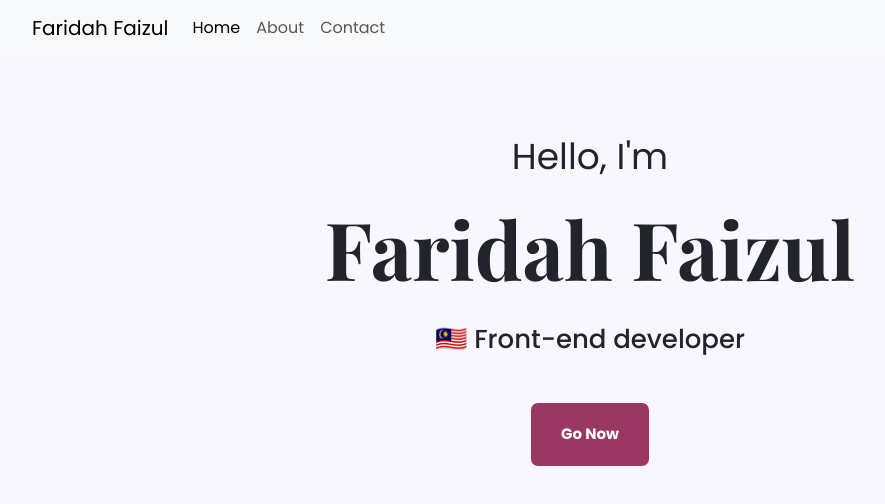
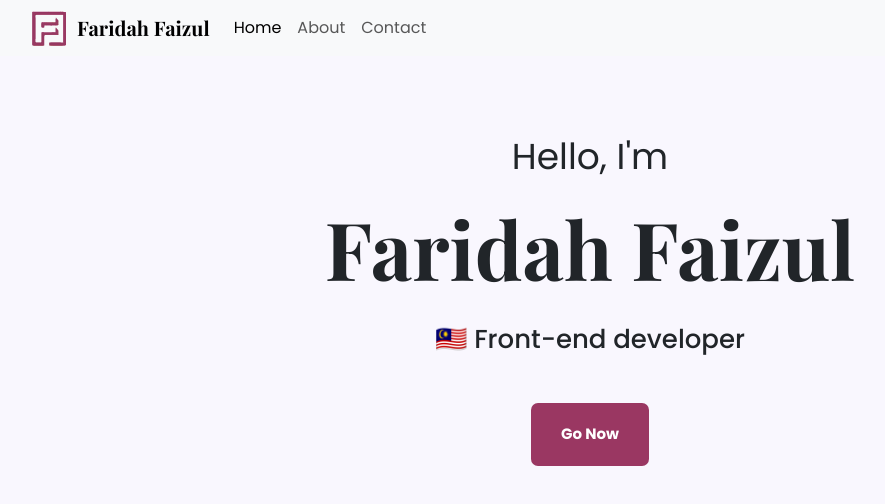
Before and after one commit to faridahfaizul/portfolio-homework, a plain HTML site: page index.html in a window 1280 px wide. Shown: the whole page, without its empty margins (50-935 px from the left). Drawn offline with nearby package versions, Linux system fonts and the light colour scheme; a web font is replaced by a local one.

Commit message:
Update CSS file for  navbar logo

```diff
--- a/css/styles.css
+++ b/css/styles.css
@@ -1,7 +1,8 @@
 :root {
+    --default-font: 'Roboto', sans-serif;
     --main-font:'Poppins',sans-serif;
-    --default-font:'Roboto',sans-serif;
     --accent-font:'Playfair Display',serif;
+    --branding-color: #9A3762;
 }
 
 body {
@@ -13,6 +14,14 @@ body {
 h1 {
     font-family: var(--accent-font);
     font-weight: bold;
+}
+
+.navbar-brand {
+    font-family: var(--accent-font);
+    font-weight: bold;
+    background: url("../image/logo.png") no-repeat;
+    padding-left: 45px;
+    background-position: left center;
 }
 
 .hero p {
@@ -29,7 +38,7 @@ h1 {
 }
 
 .hero-button {
-    background-color: #9A3762;
+    background-color: var(--branding-color);
     border: none;
     font-size: 15px;
     font-weight: bold;
```
